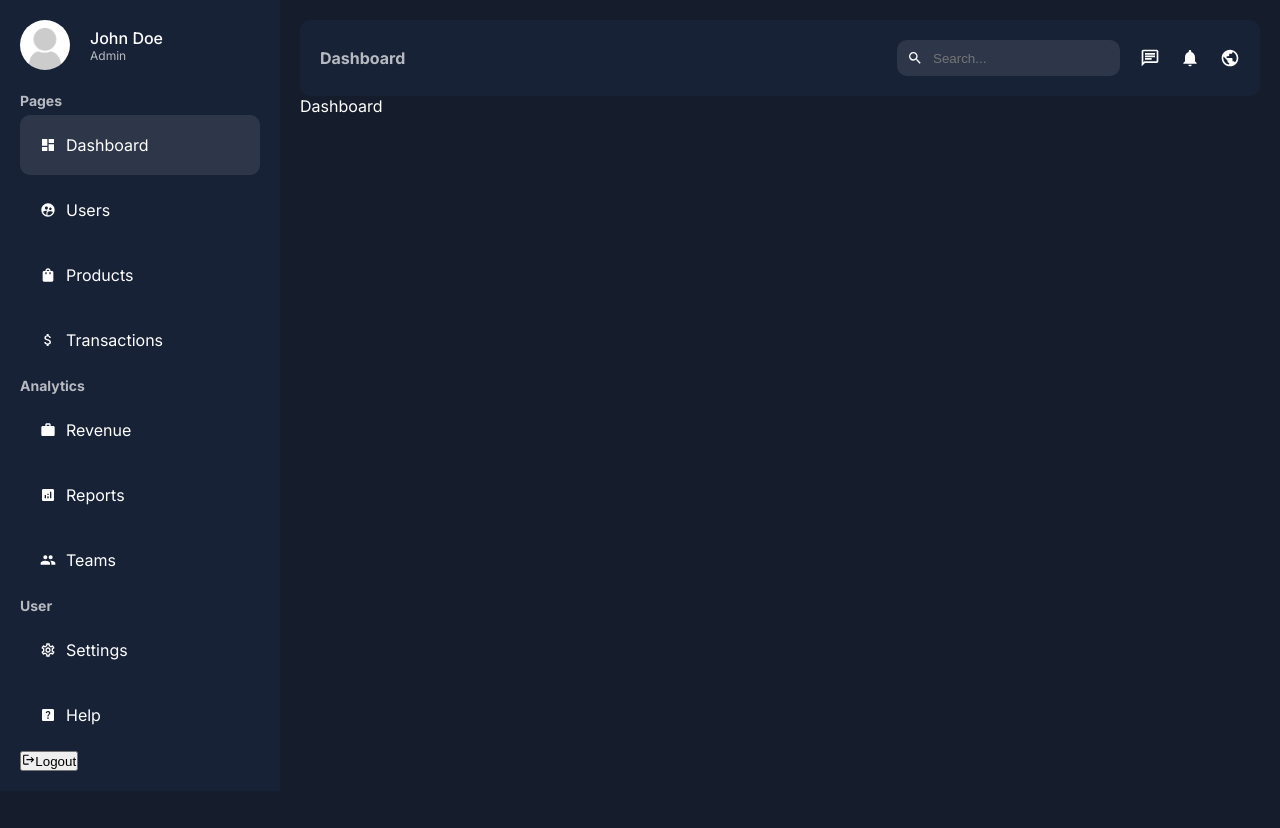
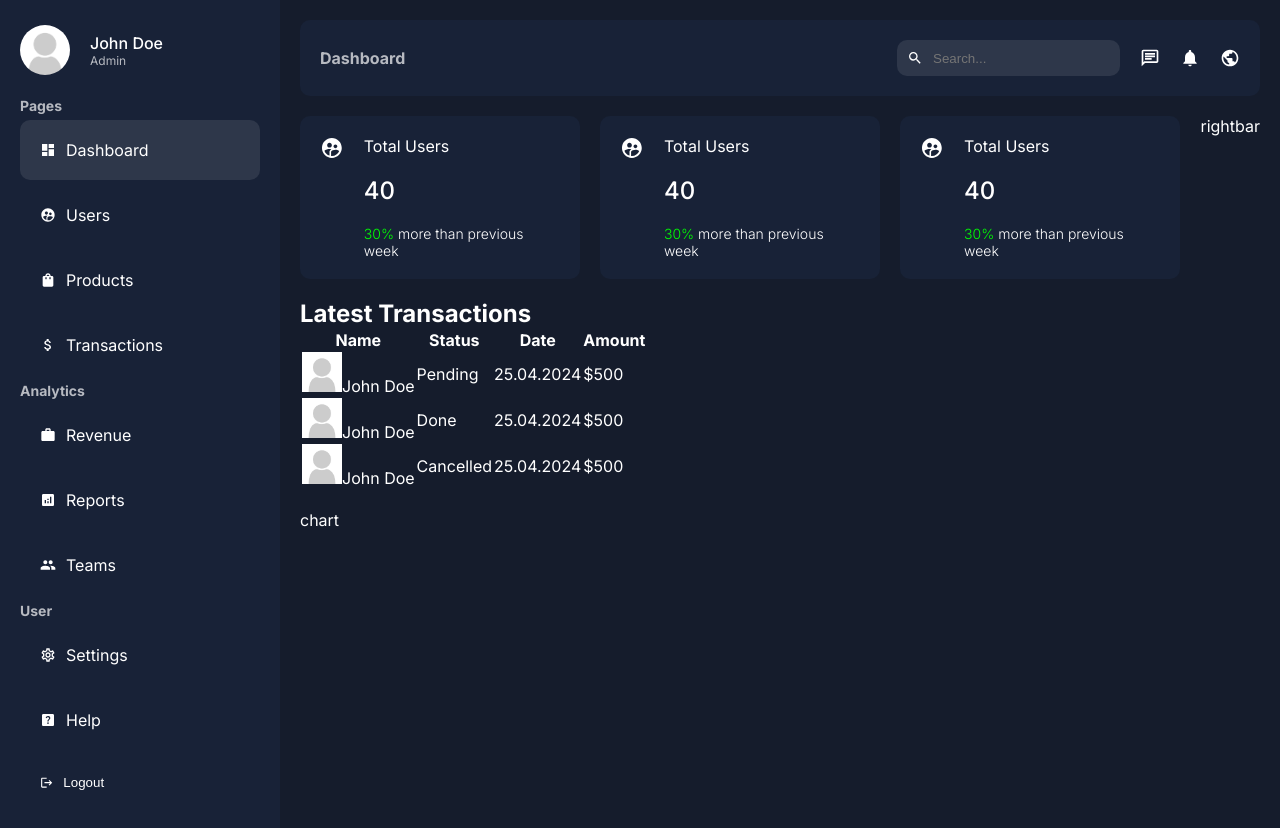
Before and after one commit to parth-develops/admin-dashboard, a Next.js app: page /dashboard in a window 1280 px wide. Before the commit the page ends 800 px from the top, so only its background shows below. Built offline with nearby package versions, Linux system fonts and the light colour scheme.

Commit message:
Main UI in progress

```diff
--- a/app/dashboard/page.jsx
+++ b/app/dashboard/page.jsx
@@ -1,7 +1,22 @@
-import React from 'react'
+import styles from '../ui/dashboard/dashboard.module.scss';
+import Card from '../ui/dashboard/card/card'
+import Rightbar from '../ui/dashboard/rightbar/rightbar';
+import Transactions from '../ui/dashboard/transactions/transactions';
+import Chart from '../ui/dashboard/chart/chart';
 
 export default function Dashboard() {
   return (
-    <div>Dashboard</div>
+    <main className={styles.main}>
+      <div className={styles.wrapper}>
+        <div className={styles.cards}>
+          <Card />
+          <Card />
+          <Card />
+        </div>
+        <Transactions />
+        <Chart />
+      </div>
+      <aside><Rightbar /></aside>
+    </main>
   )
 }
--- /dev/null
+++ b/app/ui/dashboard/card/card.jsx
@@ -0,0 +1,17 @@
+import styles from "./card.module.scss";
+import { MdSupervisedUserCircle } from "react-icons/md";
+
+export default function Card() {
+  return (
+    <div className={styles.card}>
+        <MdSupervisedUserCircle size={24}/>
+        <div className={styles.info}>
+            <span className={styles.title}>Total Users</span>
+            <span className={styles.count}>40</span>
+            <span className={styles.detail}>
+                <span className={styles.positive}>30%</span> more than previous week
+            </span>
+        </div>
+    </div>
+  )
+}
--- /dev/null
+++ b/app/ui/dashboard/card/card.module.scss
@@ -0,0 +1,37 @@
+.card {
+    background-color: var(--bgSoft);
+    padding: 20px;
+    border-radius: 10px;
+    display: flex;
+    gap: 20px;
+    cursor: pointer;
+    width: 100%;
+
+    &:hover {
+        background-color: #2e374a;
+    }
+
+    .info {
+        display: flex;
+        flex-direction: column;
+        gap: 20px;
+
+        .count {
+            font-size: 24px;
+            font-weight: 500;
+        }
+
+        .detail {
+            font-size: 14px;
+            font-weight: 300;
+
+            .positive {
+                color: lime;
+            }
+            .negative {
+                color: red;
+            }
+        }
+    }
+
+}
--- /dev/null
+++ b/app/ui/dashboard/chart/chart.jsx
@@ -0,0 +1,7 @@
+import styles from './chart.module.scss';
+
+export default function Chart() {
+  return (
+    <div>chart</div>
+  )
+}
--- a/app/ui/dashboard/dashboard.module.scss
+++ b/app/ui/dashboard/dashboard.module.scss
@@ -12,3 +12,26 @@
     flex: 4;
     padding: 20px;
 }
+
+.main {
+    display: flex;
+    gap: 20px;
+    margin-top: 20px;
+
+    .wrapper {
+        display: flex;
+        flex: 3;
+        flex-direction: column;
+        gap: 20px;
+
+        .cards {
+            display: flex;
+            gap: 20px;
+            justify-content: space-between;
+        }
+    }
+
+    aside {
+
+    }
+}
--- /dev/null
+++ b/app/ui/dashboard/rightbar/rightbar.jsx
@@ -0,0 +1,7 @@
+import styles from './rightbar.module.scss';
+
+export default function Rightbar() {
+  return (
+    <div>rightbar</div>
+  )
+}
--- a/app/ui/dashboard/sidebar/sidebar.module.scss
+++ b/app/ui/dashboard/sidebar/sidebar.module.scss
@@ -39,3 +39,20 @@
         margin: 10px 0;
     }
 }
+
+.logout {
+    padding: 20px;
+    margin: 5px 0;
+    display: flex;
+    align-items: center;
+    gap: 10px;
+    border-radius: 10px;
+    background: none;
+    border: none;
+    color: #FFFFFF;
+    width: 100%;
+
+    &:hover {
+        background-color: #2e374a;
+    }
+}
--- /dev/null
+++ b/app/ui/dashboard/transactions/transactions.jsx
@@ -0,0 +1,49 @@
+import Image from "next/image";
+import styles from './transactions.module.scss';
+
+export default function Transactions() {
+  return (
+    <div className={styles.transactions}>
+        <h2>Latest Transactions</h2>
+        <table>
+            <thead>
+                <tr>
+                    <th>Name</th>
+                    <th>Status</th>
+                    <th>Date</th>
+                    <th>Amount</th>
+                </tr>
+            </thead>
+            <tbody>
+                <tr>
+                    <td>
+                        <Image src="/noavatar.png" alt="user img" width={40} height={40} />
+                        John Doe
+                    </td>
+                    <td><span className={`${styles.status} ${styles.pending}`}>Pending</span></td>
+                    <td>25.04.2024</td>
+                    <td>$500</td>
+                </tr>
+                <tr>
+                    <td>
+                        <Image src="/noavatar.png" alt="user img" width={40} height={40} />
+                        John Doe
+                    </td>
+                    <td><span className={`${styles.status} ${styles.done}`}>Done</span></td>
+                    <td>25.04.2024</td>
+                    <td>$500</td>
+                </tr>
+                <tr>
+                    <td>
+                        <Image src="/noavatar.png" alt="user img" width={40} height={40} />
+                        John Doe
+                    </td>
+                    <td><span className={`${styles.status} ${styles.cancelled}`}>Cancelled</span></td>
+                    <td>25.04.2024</td>
+                    <td>$500</td>
+                </tr>
+            </tbody>
+        </table>
+    </div>
+  )
+}
```
Also changed, not shown: app/ui/dashboard/chart/chart.module.scss (added), app/ui/dashboard/rightbar/rightbar.module.scss (added), app/ui/dashboard/transactions/transactions.module.scss (added).
